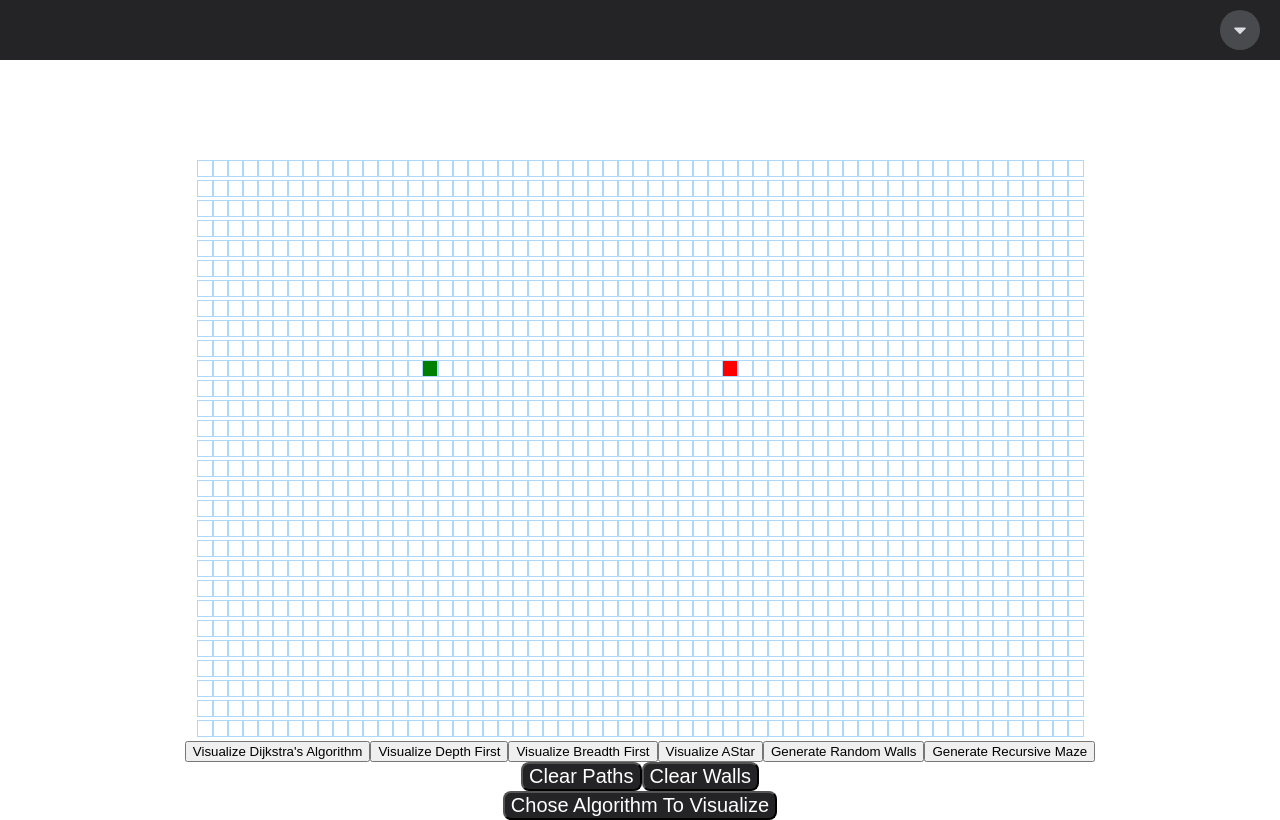
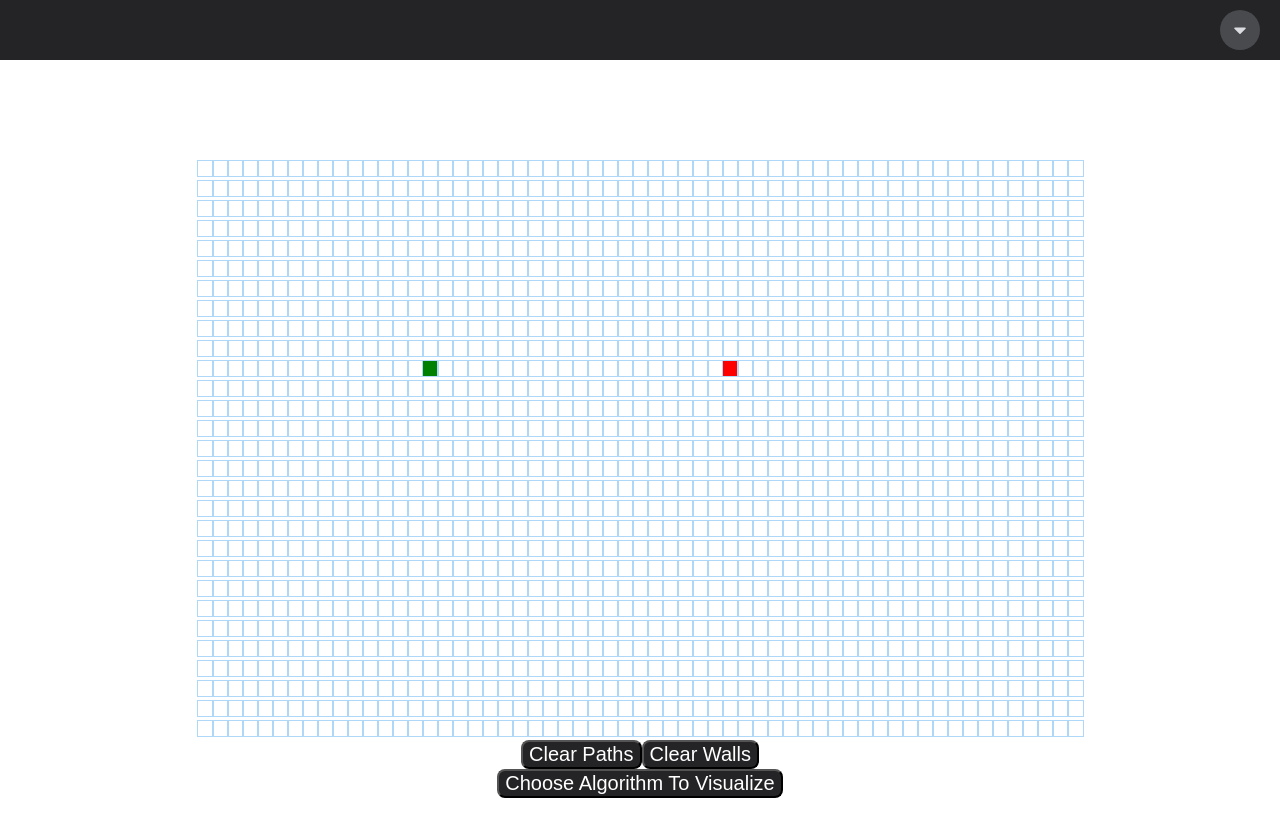
Before and after one commit to TakuHazard/PathFinderVisualizingTool, a React (Create React App) app: page / in a window 1280 px wide. Built offline with nearby package versions, Linux system fonts and the light colour scheme.

Commit message:
Refactoring

```diff
--- a/src/PathfindingVisualizer/PathfindingVisualizer.jsx
+++ b/src/PathfindingVisualizer/PathfindingVisualizer.jsx
@@ -287,18 +287,12 @@ export default class PathfindingVisualizer extends Component {
                     );
                 })}
             </div>
-            <button onClick = {()=> this.setState({visualizeIsSet : true, algorithmChosen : 'Visualize Dijkstra Algorithm'})}> Visualize Dijkstra's Algorithm </button>
-            <button onClick = {()=> this.setState({visualizeIsSet : true, algorithmChosen : 'Visualize Depth First Algorithm'})} > Visualize Depth First</button>
-            <button onClick = {()=> this.setState({visualizeIsSet : true, algorithmChosen : 'Visualize Breadth Algorithm'})} > Visualize Breadth First</button>
-            <button onClick = {()=> this.setState({visualizeIsSet : true, algorithmChosen : 'Visualize AStar Algorithm'})}> Visualize AStar</button>
-            <button onClick = {()=> this.setState({visualizeIsSet : true, algorithmChosen : 'Generate Random Walls Algorithm'})}>Generate Random Walls</button>
-            <button onClick = {()=> this.setState({visualizeIsSet : true, algorithmChosen : 'Visualize Recursive BackTracking Algorithm'})}>Generate Recursive Maze</button>
             <div>
                 <button className = "buttonHome" onClick = {()=> this.clearPaths()}>Clear Paths</button>
                 <button className = "buttonHome" onClick = {()=> this.clearWalls(this.state.grid)}>Clear Walls</button>
             </div>
             <div>
-            <button className = "buttonHome" onClick = {()=> this.visualizeAlgorithms()}>{this.state.visualizeIsSet ? this.state.algorithmChosen : 'Chose Algorithm To Visualize'}</button>
+            <button className = "buttonHome" onClick = {()=> this.visualizeAlgorithms()}>{this.state.visualizeIsSet ? this.state.algorithmChosen : 'Choose Algorithm To Visualize'}</button>
             </div>
           </>
       );
```
